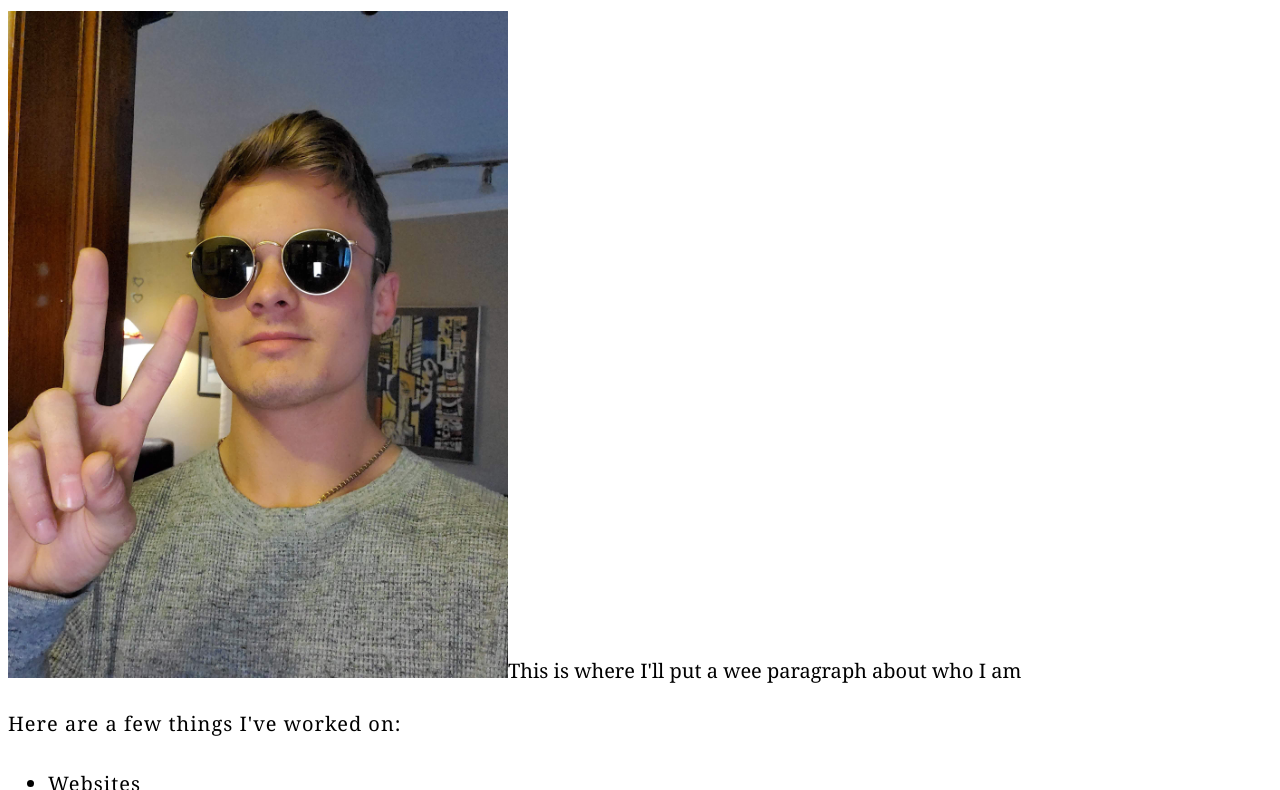
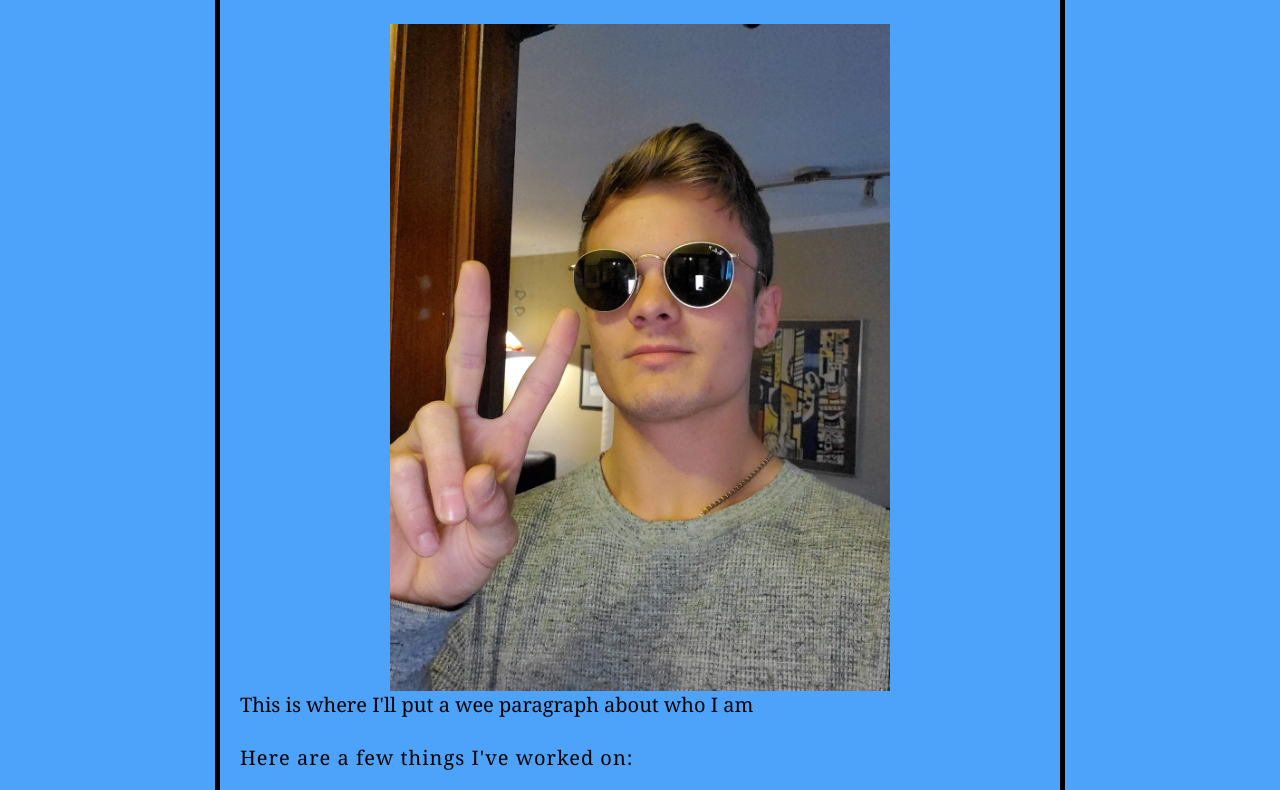
Before and after one commit to maplesyrupman/William-portfolio, a plain HTML site: page index.html in a window 1280 px wide. Shown: the part 151-941 px from the top of the page. Drawn offline with Linux system fonts and the light colour scheme.

Commit message:
Forgot to add these

```diff
--- a/styles/style.css
+++ b/styles/style.css
@@ -1,6 +1,15 @@
 html {
     font-size: 20px;
     font-family: 'Noto Serif', serif;
+    background-color: #4CA3F9;
+}
+
+body {
+    width: 800px;
+    padding: 0 20px 20px 20px;
+    border: 5px solid black;
+    margin-right: auto;
+    margin-left: auto;
 }
 
 h1 {
@@ -16,4 +25,6 @@ p, li {
 
 img {
     width: 500px;
+    display: block;
+    margin: 0 auto;
 }
```
Also changed, not shown: scripts/main.js (added).
